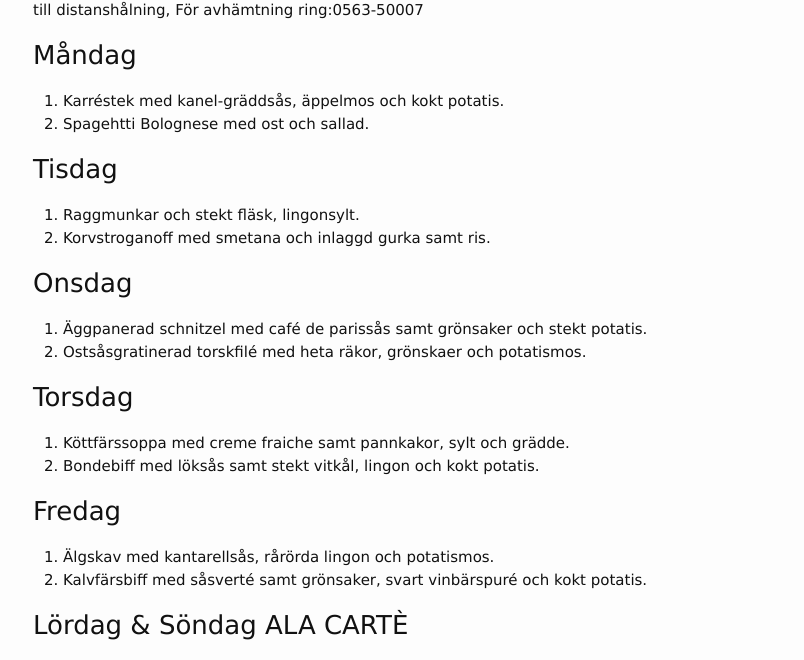
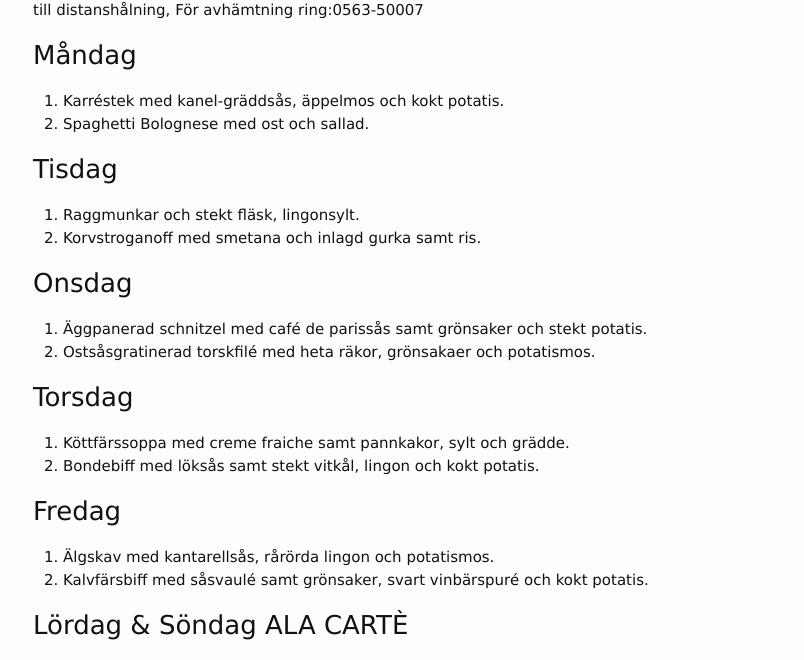
Before and after one commit to FarInn62/farinn62.github.io, a Jekyll site: the page built from lunch.md, in a window 1280 px wide. Shown: the part 171-831 px from the top of the page, without its empty margins (237-1041 px from the left). Built offline with Jekyll 4.4.1, drawn with Linux system fonts in a browser that asks for light colours.

Commit message:
Update lunch.md

```diff
--- a/lunch.md
+++ b/lunch.md
@@ -13,15 +13,15 @@ OBS.PÅ GRUND AV CORONA: Boka och Hämta gärna maten istället, du är välkomm
 
 ### Måndag
 1. Karréstek med kanel-gräddsås, äppelmos och kokt potatis.
-2. Spagehtti Bolognese med ost och sallad.
+2. Spaghetti Bolognese med ost och sallad.
 
 ### Tisdag
 1. Raggmunkar och stekt fläsk, lingonsylt.
-2. Korvstroganoff med smetana och inlaggd gurka samt ris.
+2. Korvstroganoff med smetana och inlagd gurka samt ris.
 
 ### Onsdag
 1. Äggpanerad schnitzel med café de parissås samt grönsaker och stekt potatis.
-2. Ostsåsgratinerad torskfilé med heta räkor, grönskaer och potatismos.
+2. Ostsåsgratinerad torskfilé med heta räkor, grönsakaer och potatismos.
 
 ### Torsdag
 1. Köttfärssoppa med creme fraiche samt pannkakor, sylt och grädde.
@@ -29,7 +29,7 @@ OBS.PÅ GRUND AV CORONA: Boka och Hämta gärna maten istället, du är välkomm
 
 ### Fredag
 1. Älgskav med kantarellsås, rårörda lingon och potatismos.
-2. Kalvfärsbiff med såsverté samt grönsaker, svart vinbärspuré och kokt potatis.
+2. Kalvfärsbiff med såsvaulé samt grönsaker, svart vinbärspuré och kokt potatis.
 
 
 ### Lördag & Söndag ALA CARTÈ
```
